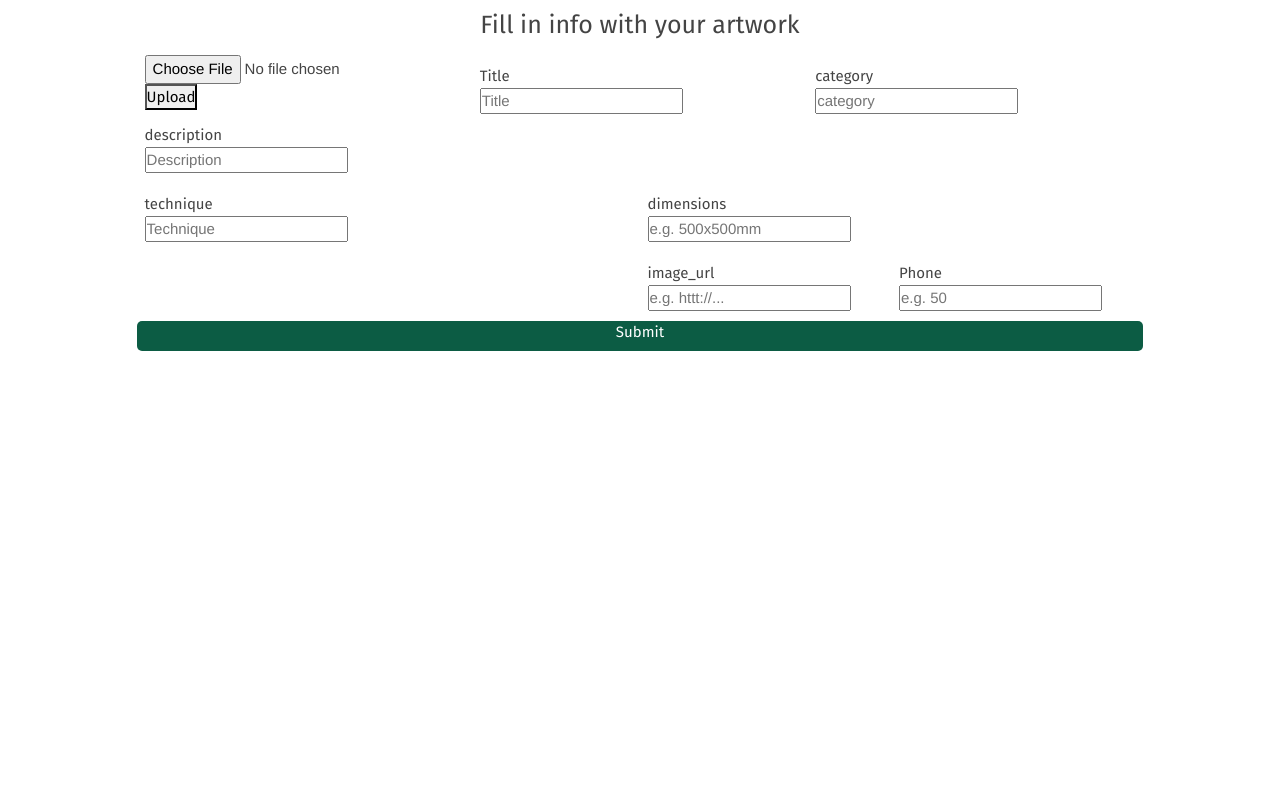
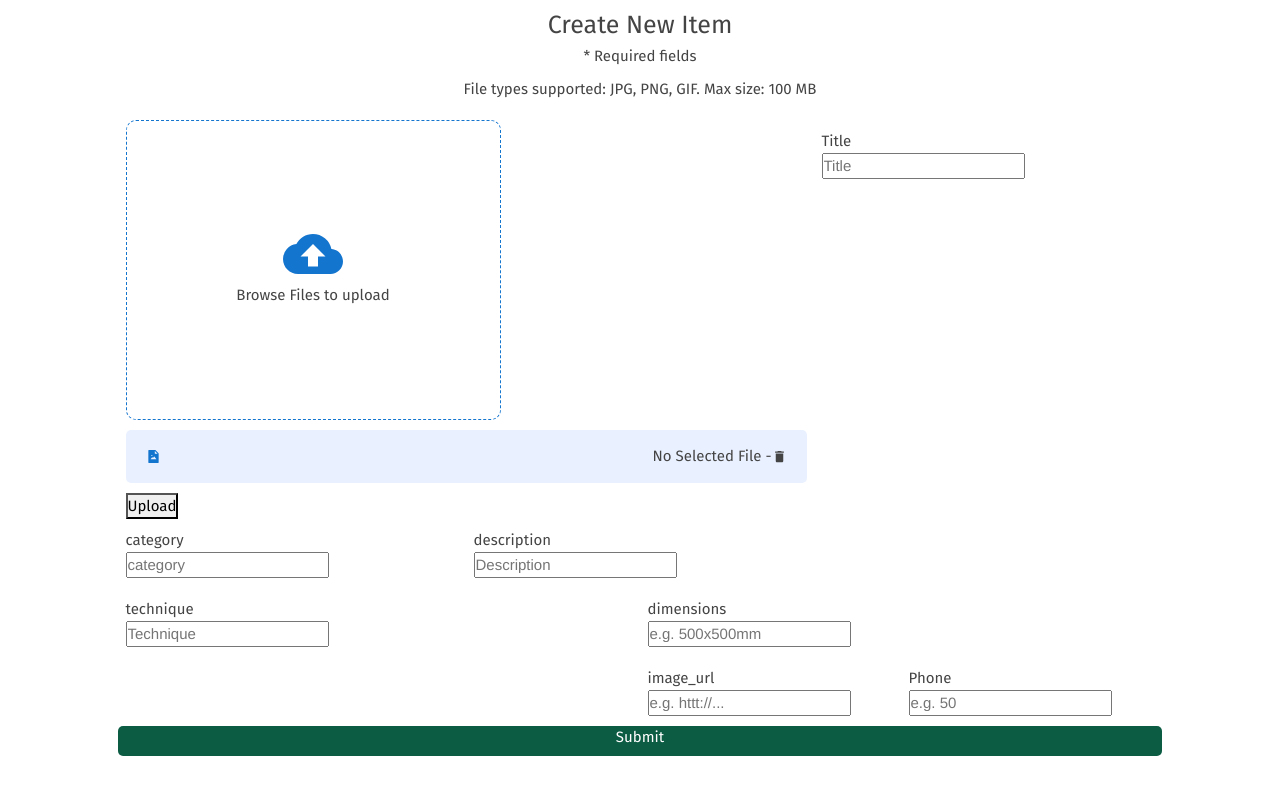
Before and after one commit to RamonFolguera/Frontend-ArtHive-Social-Platform-React-Redux, a React (Vite) app in the folder ArtHive project/: page /new-artwork in a window 1280 px wide. Shown: the top 794 px of the page. Built offline with nearby package versions, Linux system fonts and the light colour scheme.

Commit message:
feat:created Upload box with icon and section with upload name and bin icon

```diff
--- a/ArtHive project/src/layout/05-NewArtwork/NewArtwork.css
+++ b/ArtHive project/src/layout/05-NewArtwork/NewArtwork.css
@@ -0,0 +1,48 @@
+.selectImgDesign {
+
+    border: 1px lightgray dashed;
+    width: 15em;
+    height: 10em;
+    border-radius: 10px;
+    background-image: "url(../../assets/images/upload-symbol.png)";
+    background-position: contain;
+}
+
+.selectImgDesign:hover {
+    cursor: pointer;
+    background-color: lightgray;
+    transition: 1s;
+}
+
+form {
+    display: flex;
+    flex-direction: column;
+    justify-content: center;
+    align-items: center;
+    border-radius: 10px;
+    border: 1px #1475cf dashed;
+    width: 25em;
+    height: 20em;
+    cursor: pointer;
+
+}
+
+form img {
+    width: 85%;
+    height:auto;
+}
+
+.uploaded-row{
+    margin: 10px 0;
+    display: flex;
+    justify-content: space-between;
+    align-items: center;
+    padding: 15px 20px;
+    border-radius: 5px;
+    background-color: #e9f0ff;
+}
+
+.upload-content{
+    display:flex;
+    align-items: center;
+}
--- a/ArtHive project/src/layout/05-NewArtwork/NewArtwork.jsx
+++ b/ArtHive project/src/layout/05-NewArtwork/NewArtwork.jsx
@@ -6,15 +6,25 @@ import { InputText } from "../../components/InputText/InputText";
 import "./NewArtwork.css";
 import { registerNewArtwork } from "../../services/apiCalls";
 import axios from "axios";
+import { MdCloudUpload, MdDelete } from 'react-icons/md'
+import { AiFillFileImage } from 'react-icons/ai'
 
 export const NewArtwork = () => {
   const navigate = useNavigate();
-  const [image, setImage] = useState({});
+  const [image, setImage] = useState(null);
+  const [fileName, setFileName] = useState("No Selected File")
 
   const fileOnChange = (e) => {
-  setImage(e.target.files[0]);
+  setFileName(e.target.files[0].name);
+  if(e.target.files){
+    setImage(URL.createObjectURL(e.target.files[0]))
+  }
   }
 
+  const deleteFile =() =>{
+    setFileName("No selected File");
+    setImage(null);
+  }
 
   const [credentials, setCredentials] = useState({
     artist_id: "",
@@ -109,7 +119,6 @@ export const NewArtwork = () => {
     }));
   };
   const sendImage = async (e) => {
-
     const formData = new FormData();
     formData.append("file", image);
     try {
@@ -119,9 +128,10 @@ export const NewArtwork = () => {
       console.log(error);
      }
     }
+
 console.log(image);
+
   const artworkRegister = () => {
-    console.log("entro")
     registerNewArtwork(credentials);
 
     setWelcome(`Congratulations! Your new artwork is out there to share with the world!`);
@@ -137,22 +147,43 @@ console.log(image);
       {welcome === "" ? (
         <div className="registerContent">
           <div className="w-100 text-center pt-3 pb-3">
-            <h1>Fill in info with your artwork</h1>
+            <h1>Create New Item</h1>
+            <p>* Required fields</p>
+            <p>File types supported: JPG, PNG, GIF. Max size: 100 MB</p>
           </div>
           <div className="registerContainerDesign mb-5">
             <Container>
               <Row className="mb-3">
               <Col>
-{/*
-          <input type='file' onChange={(event)=> {
-            const file = event.target.files[0];
-            postFile(file)
-            console.log(file);
-          }}/> */}
+              <form
+                action="/profile"
+                method="post"
+                encType="multipart/form-data"
+                onClick={() => document.querySelector(".input-field").click()}>
+                  <input type="file" name="avatar" onChange={(e)=>{fileOnChange(e)}} className="input-field" hidden />
 
+                  {image ?
+                  <img src={image} alt={fileName} />
+                :
+                <>
+                <MdCloudUpload color='#1475cf' size={60}/>
+                <p>Browse Files to upload</p>
+                </>
+                }
+              </form>
+              <section className="uploaded-row">
+                <AiFillFileImage color='#1475cf'/>
+                <span className='upload-content'>
+                  {fileName} -
+                  <MdDelete
+                  onClick={()=> deleteFile()}
 
-          <input type='file' onChange={fileOnChange} />
-          <button onClick={sendImage}>Upload</button>
+                  />
+                </span>
+              </section>
+          {/* <input type='file' className="selectImgDesign" onChange={fileOnChange}/> */}
+          {/* <div type='file' className="selectImgDesign" onChange={fileOnChange}></div> */}
+          <button onClick={() => {sendImage()}}>Upload</button>
                 </Col>
                 <Col md={4} id="formGridName">
                   <p className="mb-0 mt-3">Title</p>
```
Also changed, not shown: ArtHive project/src/assets/images/brushes.png (deleted).
